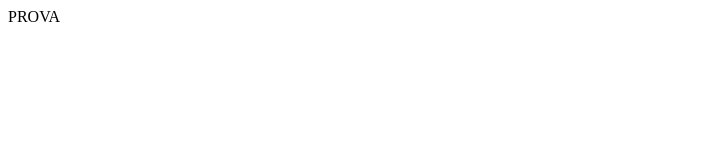
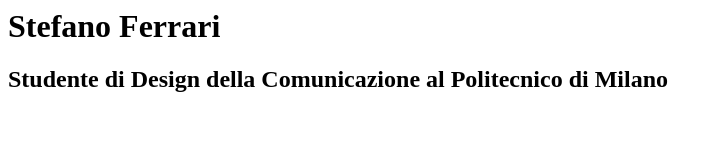
Before and after one commit to Stefano-Ferrari/sf97, a plain HTML site: page index.html in a window 1280 px wide. Shown: the whole page, without its empty margins (0-723 px from the left). Drawn offline with Linux system fonts and the light colour scheme.

Commit message:
Update01
Added infos

```diff
--- a/index.html
+++ b/index.html
@@ -1,3 +1,13 @@
 <html>
-PROVA
+    <title>
+        Stefano Ferrari - Official Page
+    </title>
+    <head>
+        <h1>Stefano Ferrari</h1>
+    </head>
+
+    <body>
+        <h2>Studente di Design della Comunicazione al Politecnico di Milano</h2>
+    </body>
+
 </html>
```
